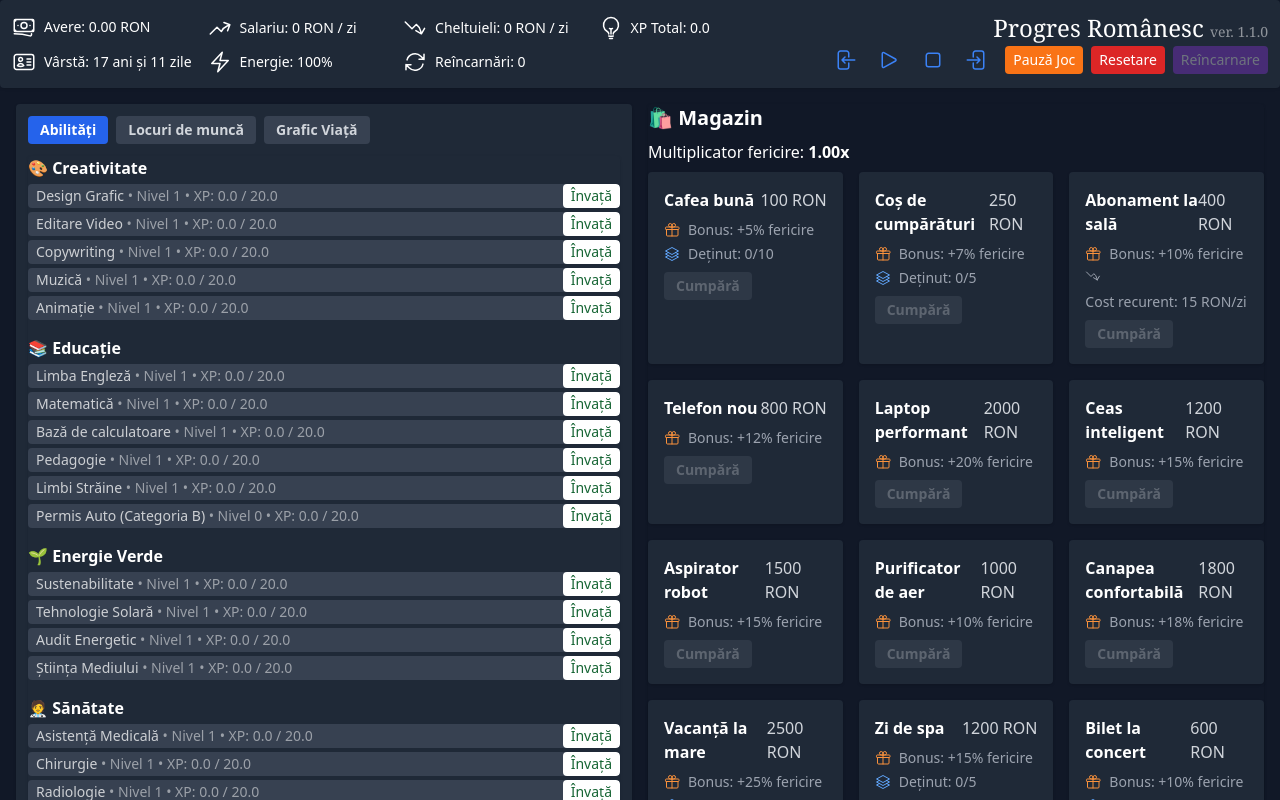
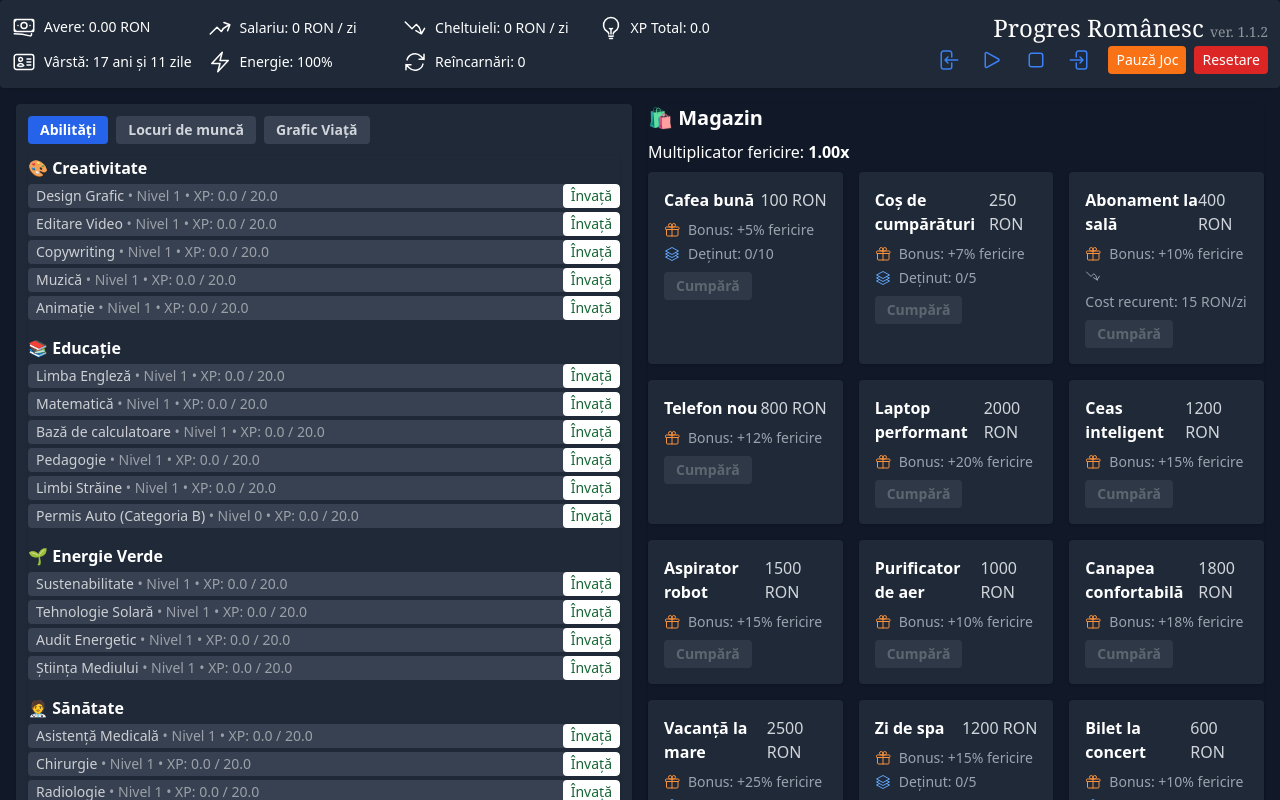
Before and after one commit to ovidiua2003/RomanianLife, a React (Vite) app: page / in a window 1280 px wide. Shown: the top 800 px of the page. Built offline with nearby package versions, Linux system fonts and the light colour scheme; the HTML template or start-up script is replaced by a standard one.

Commit message:
modified prestige

```diff
--- a/package.json
+++ b/package.json
@@ -6,7 +6,8 @@
     "dev": "vite",
     "build": "vite build",
     "preview": "vite preview",
-    "deploy": "gh-pages -d dist"
+    "deploy": "gh-pages -d dist",
+    "publish": "vite build && gh-pages -d dist"
   },
   "dependencies": {
     "@heroicons/react": "^2.2.0",
--- a/src/components/PrestigeModal.tsx
+++ b/src/components/PrestigeModal.tsx
@@ -1,5 +1,6 @@
 import React, { useState } from 'react'
 import { useGameStore } from '../store/useGameStore'
+import { prestigeLimit } from '../util/globalVars'
 
 const PrestigeModal: React.FC = () => {
   const prestige = useGameStore(state => state.prestige)
@@ -9,16 +10,16 @@ const PrestigeModal: React.FC = () => {
 
   const [open, setOpen] = useState(false)
 
-  const canPrestige = totalXP >= 1000
+  const canPrestige = useGameStore(state => state.totalXP >= prestigeLimit)
 
   return (
     <>
       {canPrestige && (
         <button
           onClick={() => setOpen(true)}
-          className="fixed bottom-4 right-4 bg-purple-600 hover:bg-purple-700 text-white px-4 py-2 rounded shadow-lg z-50"
+          className="bg-purple-600 hover:bg-purple-700 text-white px-2 py-1 rounded text-sm"
         >
-          🔁 Prestigiu
+          Reîncarnare
         </button>
       )}
 
@@ -27,10 +28,10 @@ const PrestigeModal: React.FC = () => {
           <div className="bg-white p-6 rounded shadow-lg max-w-sm w-full">
             <h2 className="text-xl font-bold mb-2">🔁 Prestigiu</h2>
             <p className="text-sm mb-4">
-              Ești gata să o iei de la capăt? Vei pierde toată progresia, dar vei primi un bonus permanent de XP.
+              Ești gata să o iei de la capăt? Vei pierde tot progresul, dar vei primi un bonus permanent de XP.
             </p>
             <ul className="text-sm mb-4 list-disc list-inside text-gray-700">
-              <li>Prestigii actuale: {prestigeCount}</li>
+              <li>Reîncarnări actuale: {prestigeCount}</li>
               <li>Bonus XP: x{xpMultiplier.toFixed(2)}</li>
               <li>Următorul bonus: x{(xpMultiplier + 0.25).toFixed(2)}</li>
             </ul>
@@ -48,7 +49,7 @@ const PrestigeModal: React.FC = () => {
                 }}
                 className="px-3 py-1 text-sm bg-purple-600 hover:bg-purple-700 text-white rounded"
               >
-                Confirmă Prestigiul
+                Confirmă
               </button>
             </div>
           </div>
--- a/src/components/StatsPanel.tsx
+++ b/src/components/StatsPanel.tsx
@@ -2,6 +2,7 @@ import { useGameStore } from '../store/useGameStore'
 import { gameTitle, gameVersion } from '../util/globalVars'
 import AudioPlayer from './AudioPlayer'
 import { BanknotesIcon, ArrowTrendingUpIcon, ArrowTrendingDownIcon, IdentificationIcon, LightBulbIcon, ArrowPathIcon, BoltIcon } from '@heroicons/react/24/outline'
+import PrestigeModal from './PrestigeModal'
 
 const StatsPanel = () => {
   const money = useGameStore(state => state.money)
@@ -13,8 +14,6 @@ const StatsPanel = () => {
   const energy = useGameStore(state => state.energy)
   const prestigeCount = useGameStore(state => state.prestigeCount)
   const resetGame = useGameStore(state => state.reset)
-  const prestige = useGameStore(state => state.prestige)
-  const canPrestige = useGameStore(state => state.totalXP >= 1000)
   const isPaused = useGameStore(state => state.isPaused)
   const togglePause = useGameStore(state => state.togglePause)
 
@@ -50,13 +49,7 @@ const StatsPanel = () => {
           >
             Resetare
           </button>
-          <button
-            onClick={prestige}
-            disabled={!canPrestige}
-            className="bg-purple-600 hover:bg-purple-700 text-white px-2 py-1 rounded text-sm"
-          >
-            Reîncarnare
-          </button>
+          <PrestigeModal />
         </div>
       </div>
     </div>
--- a/src/util/globalVars.ts
+++ b/src/util/globalVars.ts
@@ -1,2 +1,3 @@
 export const gameTitle = "Progres Românesc"
-export const gameVersion = "1.1.0"
+export const gameVersion = "1.1.2"
+export const prestigeLimit = 10000
```
Also changed, not shown: 1 other file (tests, documents, lock files or other folders).
